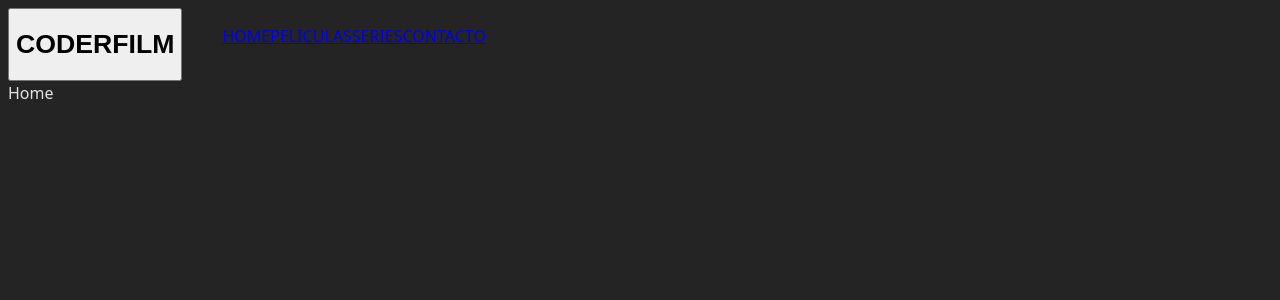
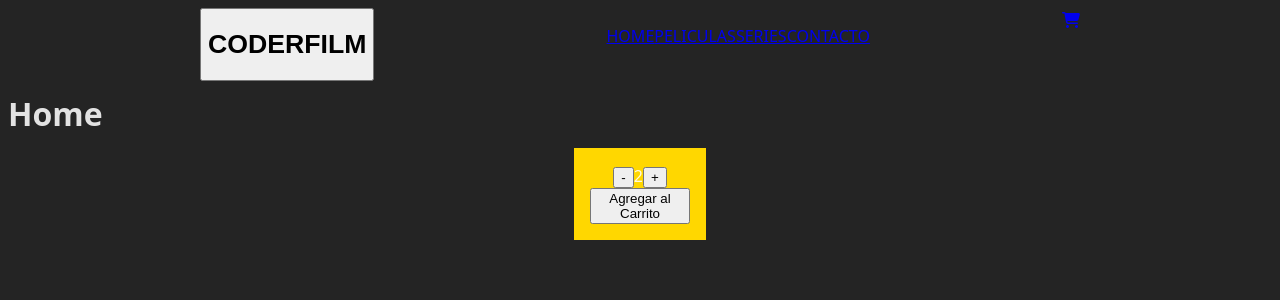
Before and after one commit to JeffreySuarez/CODERFILM, a React (Vite) app: page /CoderFilm in a window 1280 px wide. Shown: the top 300 px of the page. Built offline with nearby package versions, Linux system fonts and the light colour scheme.

Commit message:
realizacion del counter

```diff
--- a/index.html
+++ b/index.html
@@ -1,13 +1,17 @@
 <!DOCTYPE html>
 <html lang="en">
+
 <head>
   <meta charset="UTF-8" />
   <link rel="icon" type="image/svg+xml" href="/vite.svg" />
   <meta name="viewport" content="width=device-width, initial-scale=1.0" />
-    <title>Vite + React</title>
+  <script src="https://kit.fontawesome.com/b61b4c9b7e.js" crossorigin="anonymous"></script>
+  <title>CODEFILM</title>
 </head>
+
 <body>
   <div id="root"></div>
   <script type="module" src="/src/main.jsx"></script>
 </body>
+
 </html>
--- /dev/null
+++ b/src/components/CartWidget/index.jsx
@@ -0,0 +1,14 @@
+import React from "react";
+import { Link } from "react-router-dom";
+
+const CartWidget = () => {
+  return (
+    <div>
+      <Link to={"/"}>
+        <i className="fas fa-shopping-cart"></i>
+      </Link>
+    </div>
+  );
+};
+
+export default CartWidget;
--- /dev/null
+++ b/src/components/ItemCount/ItemCount.css
@@ -0,0 +1,7 @@
+.counter{
+    width: 100px;
+    background-color: gold;
+    margin: auto;
+    padding: 1rem;
+    text-align: center;
+}
--- /dev/null
+++ b/src/components/ItemCount/index.jsx
@@ -0,0 +1,17 @@
+import React from "react";
+import "./ItemCount.css";
+
+const ItemCount = () => {
+  return (
+    <div className="counter">
+      <button>-</button>
+      <span>2</span>
+      <button>+</button>
+      <div>
+        <button>Agregar al Carrito</button>
+      </div>
+    </div>
+  );
+};
+
+export default ItemCount;
--- /dev/null
+++ b/src/components/ItemListContainer/index.jsx
@@ -0,0 +1,13 @@
+import React from "react";
+import "./ItemListContainer.css";
+import ItemCount from "../ItemCount";
+
+const index = () => {
+  return (
+    <div>
+      <ItemCount />
+    </div>
+  );
+};
+
+export default index;
--- a/src/components/NavBar/NavBar.css
+++ b/src/components/NavBar/NavBar.css
@@ -1,3 +1,4 @@
 .container {
     display: flex;
+    justify-content: space-evenly;
 }
--- a/src/components/NavBar/index.jsx
+++ b/src/components/NavBar/index.jsx
@@ -1,4 +1,5 @@
 import React from "react";
+import CartWidget from "../CartWidget";
 import Logo from "./Logo";
 import Menu from "./Menu";
 import "./NavBar.css";
@@ -8,6 +9,7 @@ const NavBar = () => {
     <div className="container">
       <Logo />
       <Menu />
+      <CartWidget />
     </div>
   );
 };
--- a/src/pages/Home/index.jsx
+++ b/src/pages/Home/index.jsx
@@ -1,7 +1,13 @@
 import React from "react";
+import ItemListContainer from "../../components/ItemListContainer";
 
 const Home = () => {
-  return <div>Home</div>;
+  return (
+    <div>
+      <h1>Home</h1>
+      <ItemListContainer />
+    </div>
+  );
 };
 
 export default Home;
```
Also changed, not shown: src/components/CoderFilm/Logo/index.jsx (added, +7 -0 lines), src/components/CartWidget/CartWidget.css (added), src/components/CoderFilm/Logo/Logo.css (added), src/components/ItemListContainer/ItemListContainer.css (added). Lines whose indentation alone changed are shown as unchanged.
